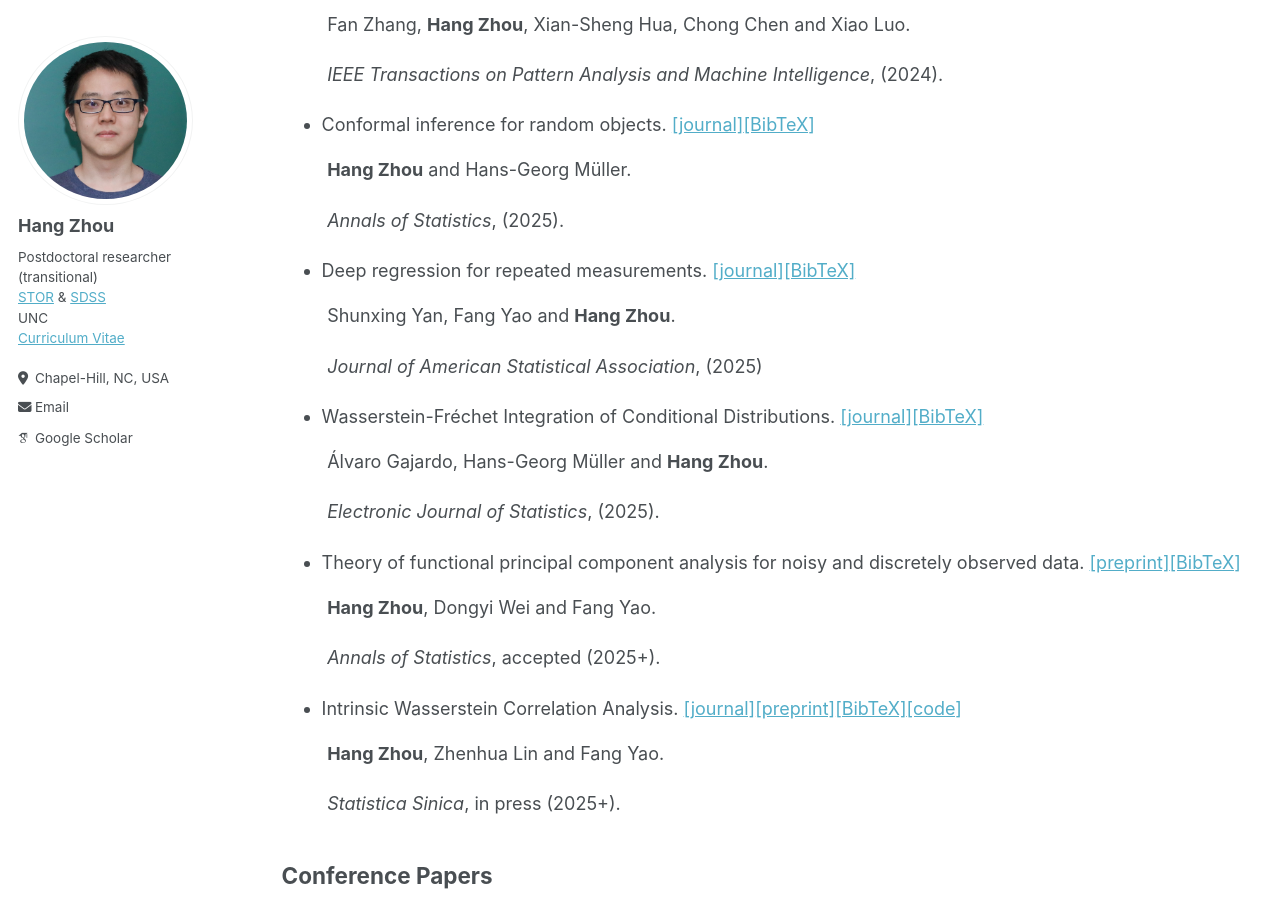
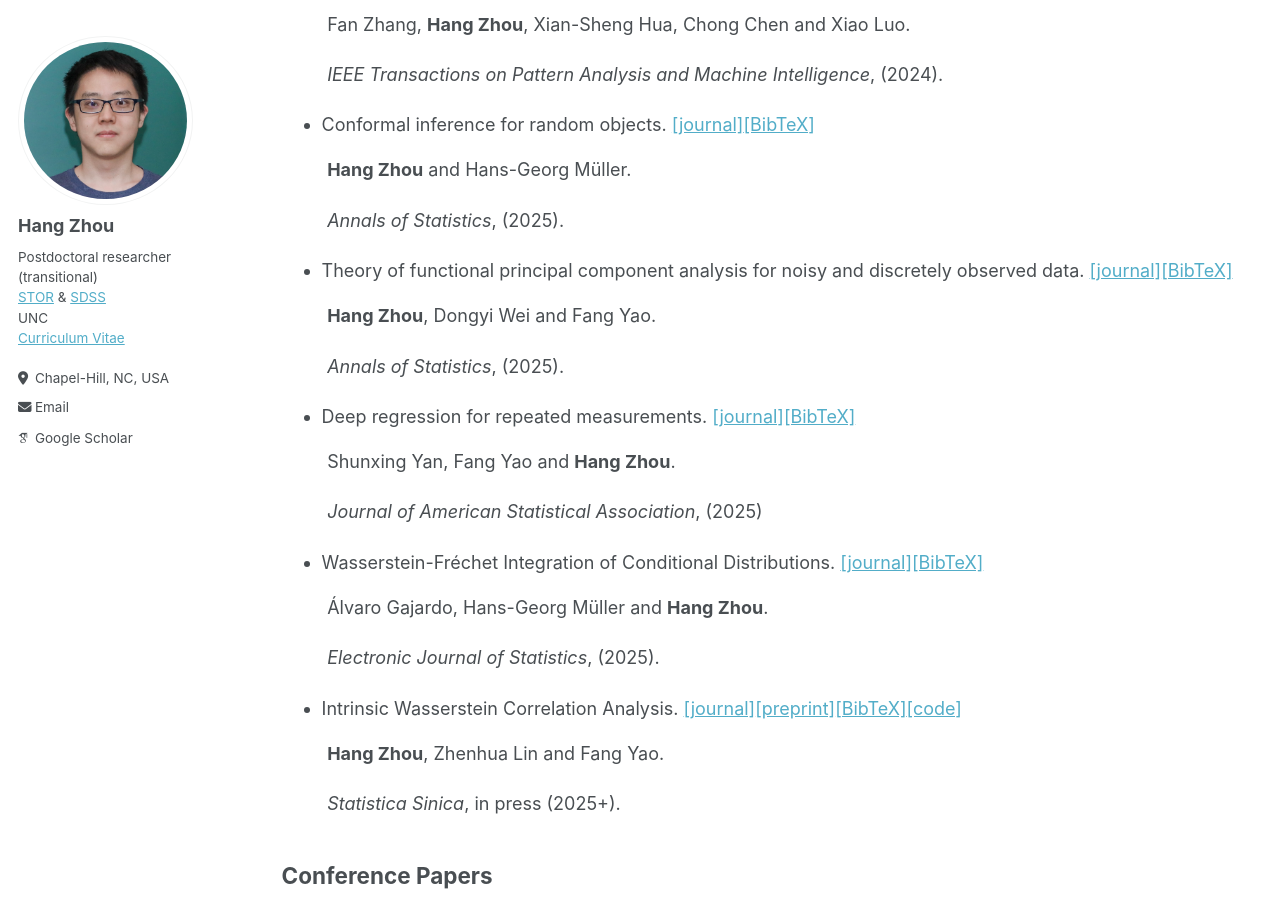
Before and after one commit to hg-zh/hg-zh.github.io, a Jekyll site: the page built from _pages/publications.md, in a window 1280 px wide and 900 px high, scrolled down 562 px. Built offline with Jekyll 4.4.1, drawn with Linux system fonts in a browser that asks for light colours; some web fonts are replaced; part of the change alters nothing that is shown.

Commit message:
Update publications and remove duplicates
Removed duplicate publication entry and updated details for functional principal component analysis.

```diff
--- a/_pages/publications.md
+++ b/_pages/publications.md
@@ -30,6 +30,12 @@ author_profile: true
 
 &nbsp;&nbsp;&nbsp;&nbsp;&nbsp;&nbsp;&nbsp;&nbsp;  *Annals of Statistics*, (2025).
 
+- Theory of functional principal component analysis for noisy and discretely observed data. [\[journal\]](https://projecteuclid.org/journals/annals-of-statistics/volume-53/issue-5/Theory-of-functional-principal-component-analysis-for-discretely-observed-data/10.1214/25-AOS2531.short)[\[BibTeX\]](https://hg-zh.github.io/files/arXiv_FPCA)
+
+&nbsp;&nbsp;&nbsp;&nbsp;&nbsp;&nbsp;&nbsp;&nbsp; **Hang Zhou**, Dongyi Wei and Fang Yao.
+
+&nbsp;&nbsp;&nbsp;&nbsp;&nbsp;&nbsp;&nbsp;&nbsp; *Annals of Statistics*, (2025).
+
 - Deep regression for repeated measurements.  [\[journal\]](https://www.tandfonline.com/doi/full/10.1080/01621459.2025.2458344)[\[BibTeX\]](https://hg-zh.github.io/files/drr)
 
 &nbsp;&nbsp;&nbsp;&nbsp;&nbsp;&nbsp;&nbsp;&nbsp; Shunxing Yan, Fang Yao and **Hang Zhou**.
@@ -41,12 +47,6 @@ author_profile: true
 &nbsp;&nbsp;&nbsp;&nbsp;&nbsp;&nbsp;&nbsp;&nbsp; Álvaro Gajardo, Hans-Georg Müller and **Hang Zhou**.
 
 &nbsp;&nbsp;&nbsp;&nbsp;&nbsp;&nbsp;&nbsp;&nbsp;  *Electronic Journal of Statistics*,  (2025).
-
-- Theory of functional principal component analysis for noisy and discretely observed data. [\[preprint\]](https://arxiv.org/abs/2209.08768)[\[BibTeX\]](https://hg-zh.github.io/files/arXiv_FPCA)
-
-&nbsp;&nbsp;&nbsp;&nbsp;&nbsp;&nbsp;&nbsp;&nbsp; **Hang Zhou**, Dongyi Wei and Fang Yao.
-
-&nbsp;&nbsp;&nbsp;&nbsp;&nbsp;&nbsp;&nbsp;&nbsp; *Annals of Statistics*,  accepted (2025+).
 
 
 
```
